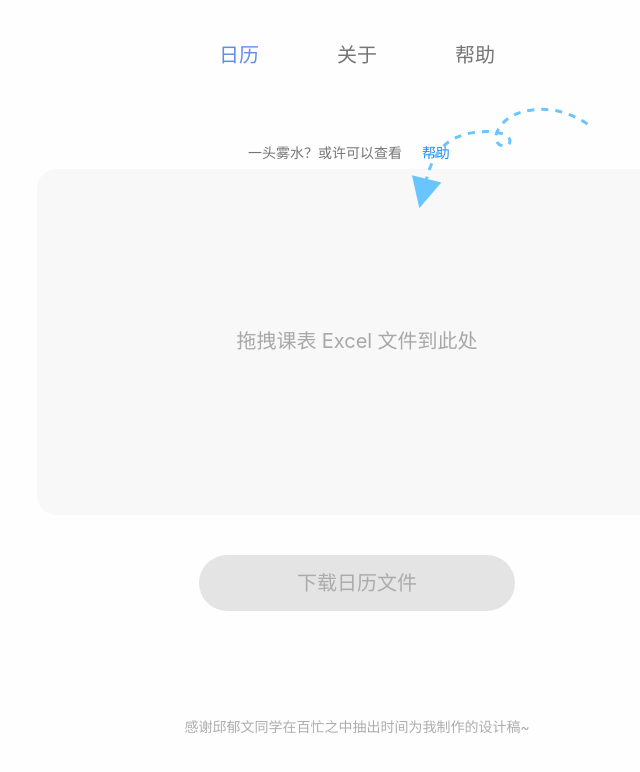
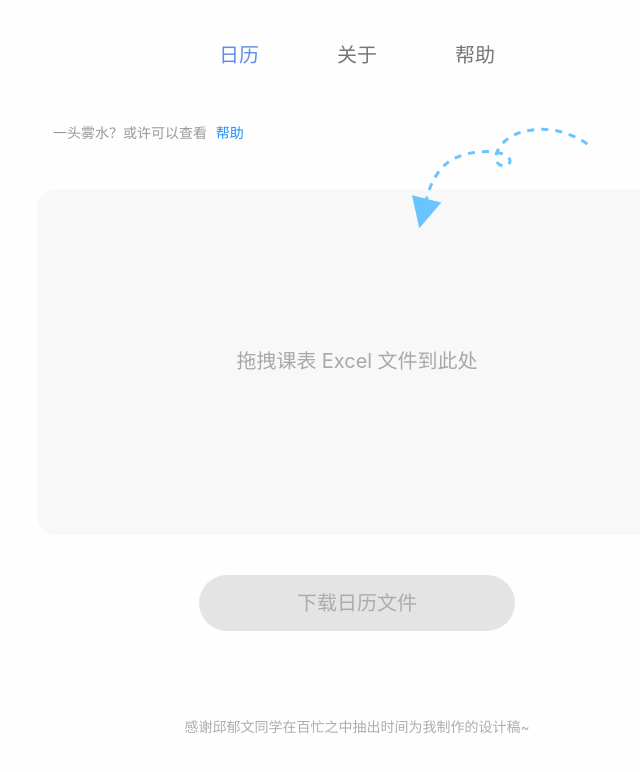
Before and after one commit to willx12123/schedule-calendar-cuc, a Vue app: page /#/ in a window 1280 px wide. Shown: the top 772 px of the page, without its empty margins (283-923 px from the left). Built offline with nearby package versions, Linux system fonts and the light colour scheme; what ics-in-browser would draw is missing.

Commit message:
refactor: Separate help guidance to Option component.

```diff
--- /dev/null
+++ b/src/components/Options.vue
@@ -0,0 +1,51 @@
+<template>
+  <div class="options-wrapper">
+    <span>
+      一头雾水？或许可以查看
+      <a-button class="override-button-help" type="link" @click="jumpToHelp">
+        帮助
+      </a-button>
+    </span>
+  </div>
+</template>
+
+<script lang="ts">
+import { defineComponent } from 'vue';
+
+import router from '@/router';
+
+export default defineComponent({
+  name: 'Options',
+  setup() {
+    const jumpToHelp = () => {
+      router.push('help');
+    };
+
+    return {
+      jumpToHelp,
+    };
+  },
+});
+</script>
+
+<style scoped lang="scss">
+.options-wrapper {
+  min-width: 640px;
+  width: 33%;
+  max-width: 800px;
+  padding: 0 16px;
+
+  display: flex;
+  flex-direction: column;
+  align-items: flex-start;
+
+  > span {
+    margin-bottom: 40px;
+    color: rgba(0, 0, 0, 0.4);
+
+    > .override-button-help {
+      padding: 0 4px;
+    }
+  }
+}
+</style>
--- a/src/views/Home.vue
+++ b/src/views/Home.vue
@@ -1,9 +1,6 @@
 <template>
   <div class="home-wrapper">
-    <span v-if="!store.state.isDropped">
-      一头雾水？或许可以查看
-      <a-button type="link" @click="jumpToHelp">帮助</a-button>
-    </span>
+    <options />
     <file-drop-box />
     <download-button class="download-button" />
   </div>
@@ -12,27 +9,19 @@
 <script lang="ts">
 import { defineComponent } from 'vue';
 
-import router from '@/router';
-import { store } from '@/store';
-
 import FileDropBox from '@/components/FileDropBox.vue';
 import DownloadButton from '@/components/DownloadButton.vue';
+import Options from '@/components/Options.vue';
 
 export default defineComponent({
   name: 'Home',
   components: {
     FileDropBox,
     DownloadButton,
+    Options,
   },
   setup() {
-    const jumpToHelp = () => {
-      router.push('help');
-    };
-
-    return {
-      jumpToHelp,
-      store,
-    };
+    return {};
   },
 });
 </script>
@@ -51,10 +40,6 @@ export default defineComponent({
   justify-content: center;
   align-items: center;
 
-  > span {
-    color: rgba(0, 0, 0, 0.54);
-  }
-
   > .download-button {
     margin: 40px 0;
   }
```
